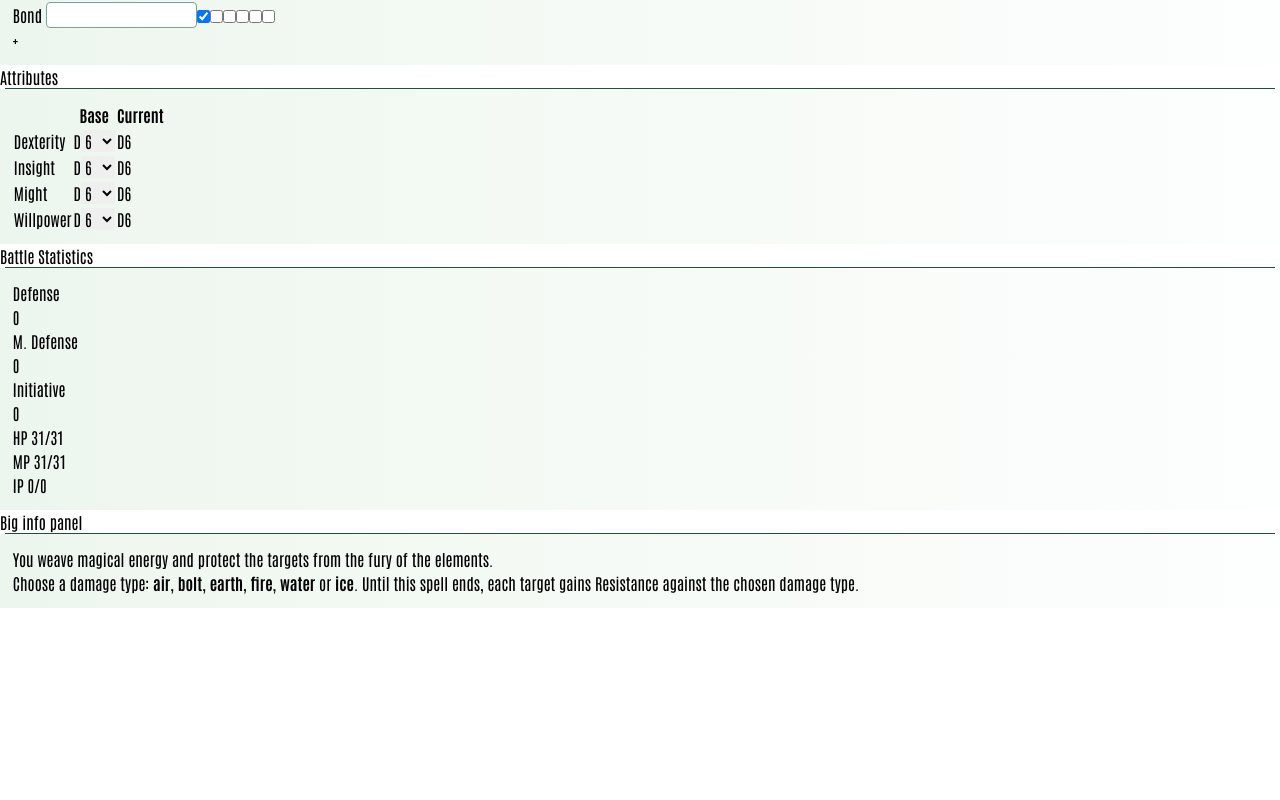
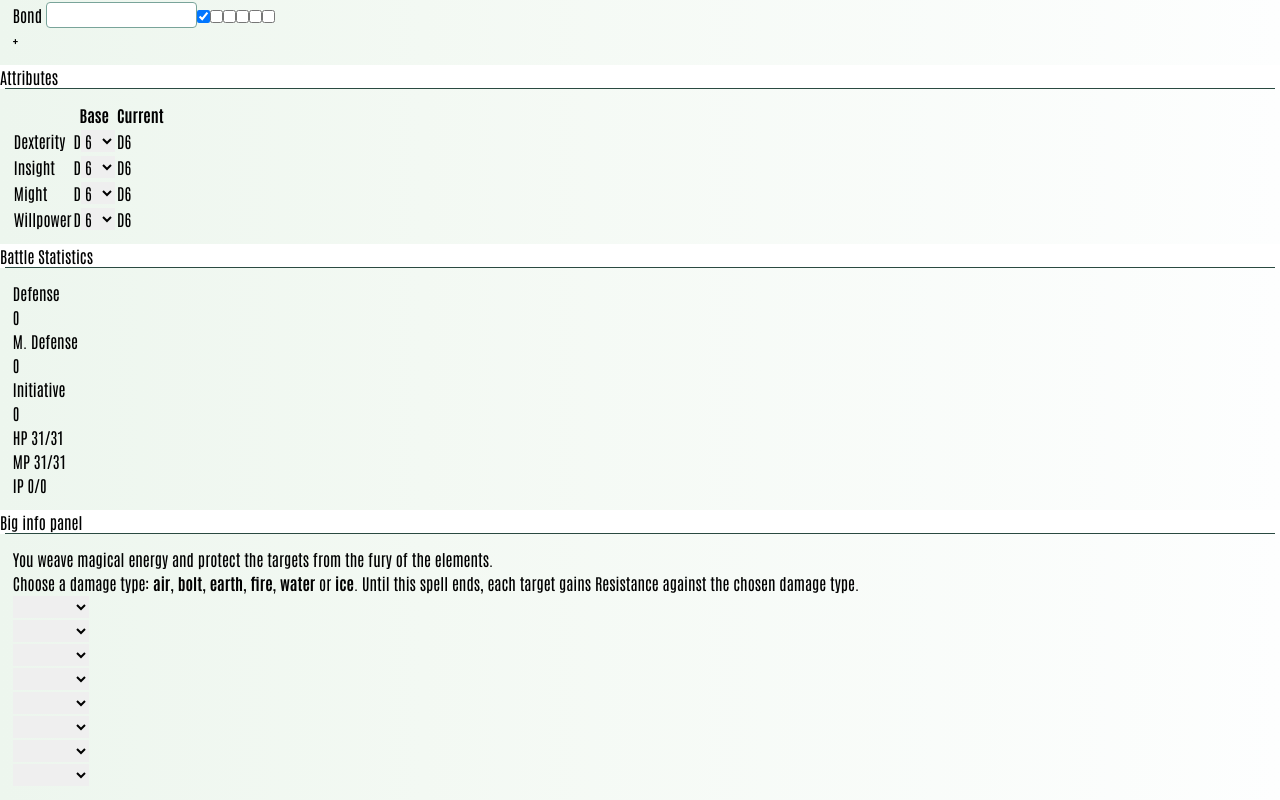
Before and after one commit to BanterTheGreat/fabula-ultima-builder, a Vue app: page / in a window 1280 px wide. Shown: the part 404-1204 px from the top of the page. Before the commit the page ends 1012 px from the top, so only its background shows below. Built offline with nearby package versions, Linux system fonts and the light colour scheme.

Commit message:
added selection method for classes

```diff
--- a/src/App.vue
+++ b/src/App.vue
@@ -10,6 +10,7 @@ import Segment from './views/segment.vue';
 import Statistic from './views/statistics.vue';
 import TraitInfo from './views/traits/trait-info.vue';
 import textWithBoldVue from './views/text-with-bold.vue';
+import ClassList from './views/class-list.vue';
 
 // Initial Calculating of values.
 new CharacterCalculator().Recalculate("statistics");
@@ -64,6 +65,7 @@ new CharacterCalculator().Recalculate("statistics");
       <Segment title="Big info panel">
         <SegmentBody>
           <textWithBoldVue text="You weave magical energy and protect the targets from the fury of the elements. \n Choose a damage type: __air__, __bolt__, __earth__, __fire__, __water__ or __ice__. Until this spell ends, each target gains Resistance against the chosen damage type." />
+          <ClassList/>
         </SegmentBody>
       </Segment>
     </div>
--- /dev/null
+++ b/src/components/class-select.vue
@@ -0,0 +1,17 @@
+<script setup lang="ts">
+
+const props = defineProps<{
+    index: number,
+    classList: Record<string, string>
+}>();
+
+</script>
+
+<template>
+    <div>
+        <select >
+            <option></option>
+            <option v-for="className, classId in props.classList" :value="classId">{{ className }}</option>
+        </select>
+    </div>
+</template>
--- a/src/data/json/class.json
+++ b/src/data/json/class.json
@@ -39,6 +39,46 @@
             "Views": [
                 "the-arcana"
             ]
+        },
+        "Class_arcanist2": {
+            "Name": "Arcanist2",
+            "Benefits": {
+                "StatBoost": {
+                    "Stat": "mind",
+                    "Boost": 5
+                },
+                "proficiency": []
+            },
+            "Skills": {
+                "skl_bindandsummon": {
+                    "Name": "Bind and summon",
+                    "MaxProficiency": 0,
+                    "Description":"You may bind Arcana to your soul and summon them later. The Game Master will tell you the details of each binding process when you first encounter the Arcanum in question. You may use an action and spend 40 Mind Points to summon an Arcanum you have bound: the details of this process are explained on the next page. If you take this Skill at character creation, you begin play with one Arcanum of your choice already bound to you, chosen from the list on the next pages. Other than that, you may only obtain new Arcana through exploration and story progression"
+                },
+                "skl_ritualarcanism": {
+                    "Name": "Ritual arcanism",
+                    "MaxProficiency": 0,
+                    "Description": "You may perform Rituals of the Arcanism discipline, as long as their effects fall within the domains of one or more Arcana you have bound (see next pages). Arcanism Rituals use 【WLP + WLP】 for the Magic Check"
+                },
+                "skl_arcaneregeneration": {
+                    "Name": "Arcane regeneration",
+                    "MaxProficiency": 2,
+                    "Description": "When you summon an Arcanum, you immediately recover 【SL × 5】 Hit Points."
+                },
+                "sk_arcanecircle": {
+                    "Name": "Arcane circle",
+                    "MaxProficiency": 4,
+                    "Description": "After you willingly dismiss an Arcanum on your turn during a conflict (see next page), if that Arcanum had not been summoned during this same turn and you have an arcane weapon equipped, you may immediately perform the Spell action for free. The spell you cast this way must have a total Mind Point cost of 【SL × 5】or lower (you must still pay the spell's MP cost)."
+                },
+                "skl_emergencyarcanum": {
+                    "Name": "Emergency arcanum",
+                    "MaxProficiency": 6,
+                    "Description": "As long as you are in Crisis, the cost for summoning your Arcana is reduced by 【SL × 5】 Mind Points."
+                }
+            },
+            "Views": [
+                "the-arcana"
+            ]
         }
     }
 }
--- /dev/null
+++ b/src/views/class-list.vue
@@ -0,0 +1,27 @@
+<script setup lang="ts">
+import ClassSelect from '@/components/class-select.vue';
+import ClassJson from '@/data/json/class.json';
+
+let ClassIds = Object.keys(ClassJson.Classes);
+let ClassList: Record<string, string> = {};
+
+console.log(ClassIds);
+
+for (const classId of ClassIds) {
+    ClassList[classId] = ClassJson["Classes"][classId]["Name"];
+}
+
+console.log(ClassList);
+
+</script>
+
+<template>
+  <ClassSelect :index=0 :classList=ClassList></ClassSelect>
+  <ClassSelect :index=1 :classList=ClassList></ClassSelect>
+  <ClassSelect :index=2 :classList=ClassList></ClassSelect>
+  <ClassSelect :index=3 :classList=ClassList></ClassSelect>
+  <ClassSelect :index=4 :classList=ClassList></ClassSelect>
+  <ClassSelect :index=5 :classList=ClassList></ClassSelect>
+  <ClassSelect :index=6 :classList=ClassList></ClassSelect>
+  <ClassSelect :index=7 :classList=ClassList></ClassSelect>
+</template>
```
